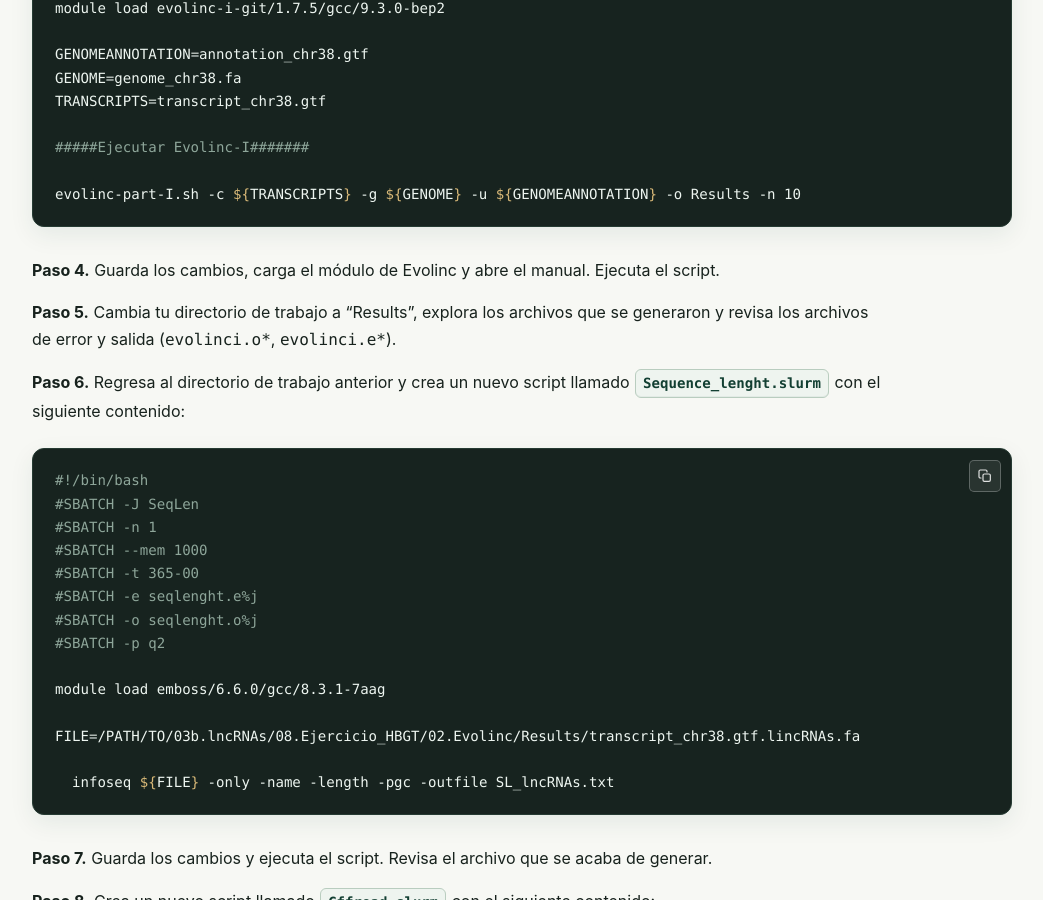
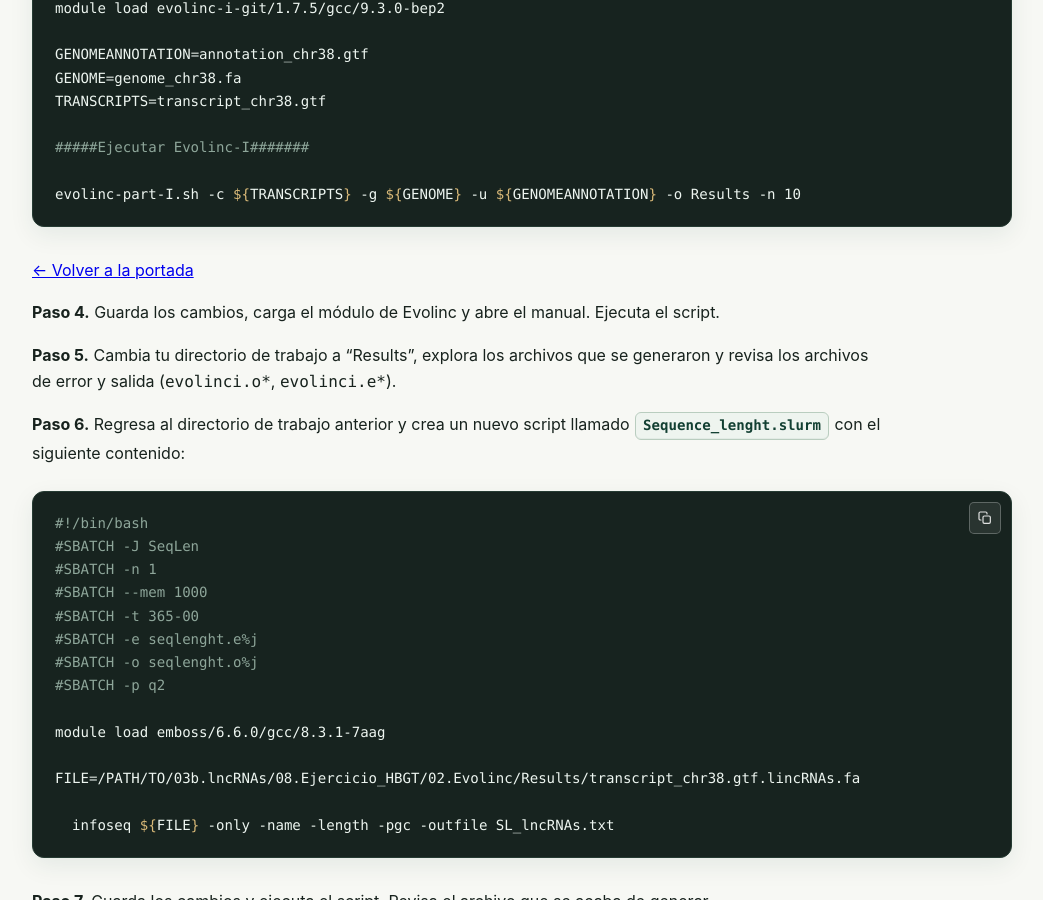
Before and after one commit to vitoem/HBGT_2026, a Jekyll site: the page built from docs/dia-06.md, in a window 1280 px wide and 900 px high, scrolled down 5574 px. Shown: the whole window, without its empty margins (118-1161 px from the left). Built offline with Jekyll 4.4.1, drawn with Linux system fonts in a browser that asks for light colours; some of the changed text lies outside the part shown.

Commit message:
Update dia-06.md with navigation and execution steps
Added navigation link to the top of the document and updated instructions for executing scripts and exploring results.

````diff
--- a/docs/dia-06.md
+++ b/docs/dia-06.md
@@ -159,6 +159,8 @@ TRANSCRIPTS=transcript_chr38.gtf
 
 evolinc-part-I.sh -c ${TRANSCRIPTS} -g ${GENOME} -u ${GENOMEANNOTATION} -o Results -n 10
 ```
+[← Volver a la portada](./)
+
 
 **Paso 4.** Guarda los cambios, carga el módulo de Evolinc y abre el manual. Ejecuta el script.
 
````
Also changed, not shown: other parts of docs/dia-06.md (+0 -2 lines).
